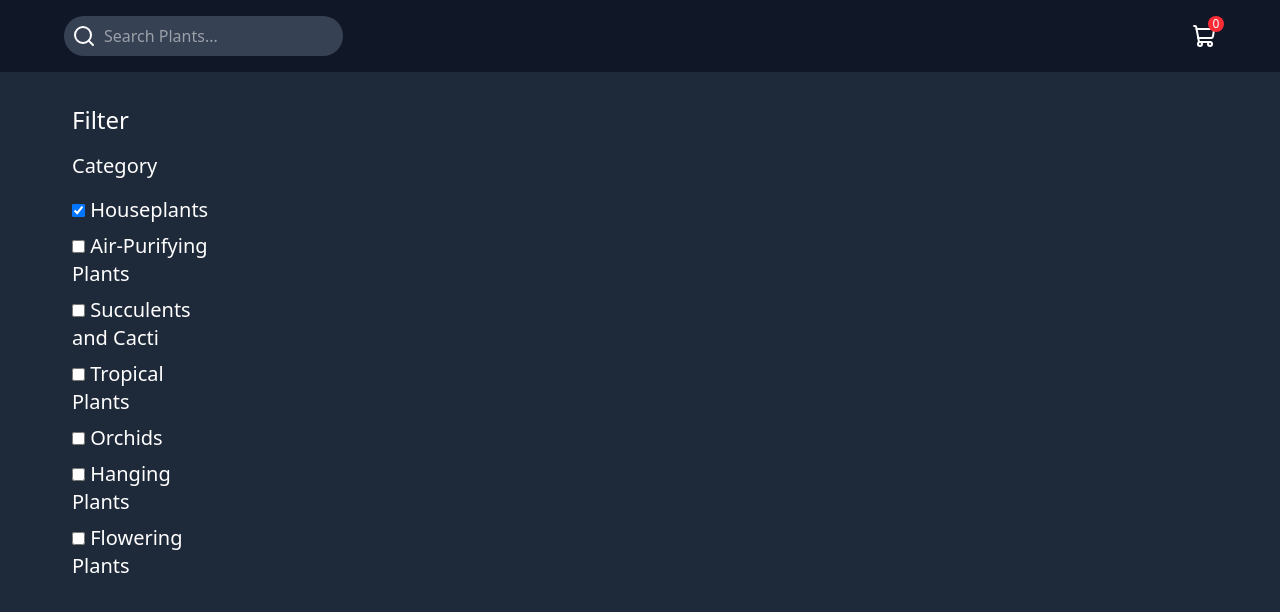
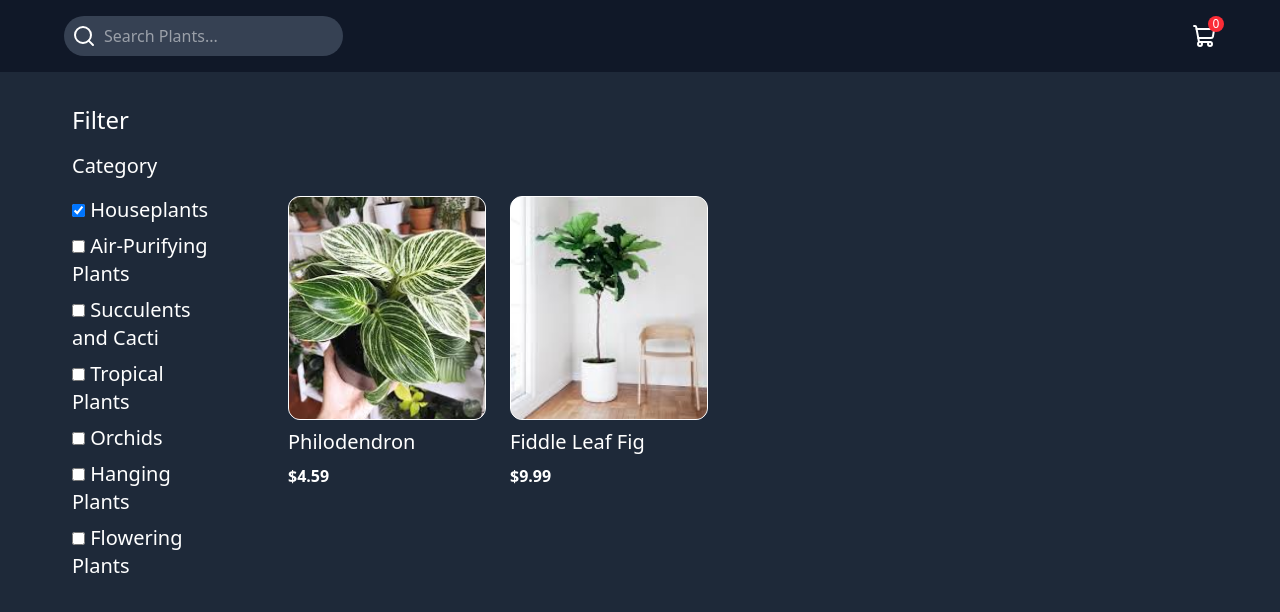
Before and after one commit to yu-yu-aung/plant-shop, a website built with Vite: page index.html in a window 1280 px wide. Both pictures are taken after a click on the checkbox "Houseplants". Built offline with nearby package versions, Linux system fonts and the light colour scheme.

Commit message:
Finishing debugging

```diff
--- a/index.html
+++ b/index.html
@@ -57,7 +57,7 @@
             </div>
             <div>
               <input type="checkbox" class="check" id="tropical-plant" />
-              <label for="tropical-plant">Tropical Plants</label>
+              <label for="tropical-plants">Tropical Plants</label>
             </div>
             <div>
               <input type="checkbox" class="check" id="orchids" />
--- a/src/handlers.js
+++ b/src/handlers.js
@@ -1,3 +1,5 @@
+import plants from "./plants.js";
+
 //Initialize cart item count
 let cartItemCount = 0;
 
@@ -27,30 +29,26 @@ export function updateCart(e) {
 }
 
 //function for filtering products
-export function filterProducts(searchInput, checkboxes, plantElements, plants) {
-  //get search input value
-  const searchInputValue = searchInput.value.trim().toLowerCase();
+export function filterProducts(searchInput, checkboxes, productsWrapper) {
+  const searchValue = searchInput.value.trim().toLowerCase();
 
-  //get selected categories
   const selectedCategories = Array.from(checkboxes)
     .filter((check) => check.checked)
     .map((check) => check.id.toLowerCase());
 
-  //Loop through all plant elements
+  const plantElements = productsWrapper.querySelectorAll(".item");
+
   Array.from(plantElements).forEach((plantElement, index) => {
     const plant = plants[index];
 
-    //Check if plant matches search input
-    const matchesSearch =
-      plant.name.toLowerCase().includes(searchInputValue) ||
-      plant.category.toLowerCase().includes(searchInputValue);
+    // normalize categories for comparison
+    const plantCategory = plant.category.toLowerCase();
 
-    //Check if plant matches selected categories
+    const matchesSearch = plant.name.toLowerCase().includes(searchValue);
     const matchesCategory =
       selectedCategories.length === 0 ||
-      selectedCategories.includes(plant.category);
+      selectedCategories.includes(plantCategory);
 
-    //Show or hide plants based on search
     if (matchesSearch && matchesCategory) {
       plantElement.classList.remove("hidden");
     } else {
--- a/src/init.js
+++ b/src/init.js
@@ -1,29 +1,24 @@
-import { updateCart, filterProducts } from "./handlers";
+import { filterProducts } from "./handlers";
 import plants from "./plants";
-import createPlantElements from "./createPlantElement";
+import createPlantElement from "./createPlantElement";
 
 const init = () => {
-  //Select DOM elements
   const productsWrapper = document.getElementById("products-wrapper");
-
-  //filter plants by category and search input
   const filterContainer = document.getElementById("filters-container");
   const searchInput = document.getElementById("search");
   const checkboxes = document.querySelectorAll(".check");
 
-  //Loop over plants and create an element
   plants.forEach((plant) => {
-    const plantElement = createPlantElements(plant);
+    const plantElement = createPlantElement(plant);
     productsWrapper.appendChild(plantElement);
   });
 
-  //Event listeners for filtering
-  filterContainer.addEventListener("change", () => {
-    filterProducts(searchInput, checkboxes, productsWrapper.children, plants);
-  });
-  searchInput.addEventListener("input", () => {
-    filterProducts(searchInput, checkboxes, productsWrapper.children, plants);
-  });
+  filterContainer.addEventListener("change", () =>
+    filterProducts(searchInput, checkboxes, productsWrapper)
+  );
+  searchInput.addEventListener("input", () =>
+    filterProducts(searchInput, checkboxes, productsWrapper)
+  );
 };
 
 export default init;
--- a/src/plants.js
+++ b/src/plants.js
@@ -2,91 +2,91 @@ const plants = [
   {
     name: "Red Rose Plant",
     image: "/images/red-rose.jpg",
-    category: "Flowering-Plants",
+    category: "flowering-plants",
     price: 2.59,
   },
   {
     name: "Peony",
     image: "/images/pain.jpg",
-    category: "Flowering-Plants",
+    category: "flowering-plants",
     price: 3.59,
   },
   {
     name: "Hydrangea",
     image: "/images/ywet-tuu.jpg",
-    category: "Flowering-Plants",
+    category: "flowering-plants",
     price: 5.59,
   },
   {
     name: "Peace Lily",
     image: "/images/peace_lily_1.jpg.webp",
-    category: "Air-Purifying-Plants",
+    category: "air-purifying-plants",
     price: 2.59,
   },
   {
     name: "Snake Plant",
     image: "/images/snake-plant.jpg",
-    category: "Air-Purifying-Plants",
+    category: "air-purifying-plants",
     price: 4.99,
   },
   {
     name: "Aloe Vera",
     image: "/images/aloe-vera.jpg",
-    category: "Succulents-and-Cacti",
+    category: "succulents-and-cacti",
     price: 3.49,
   },
   {
     name: "Orchid",
     image: "/images/orchid.jpg",
-    category: "Orchids",
+    category: "orchids",
     price: 6.99,
   },
   {
     name: "Spider Plant",
     image: "/images/spider-plant.jpg",
-    category: "Hanging-Plants",
+    category: "hanging-plants",
     price: 3.29,
   },
   {
     name: "Monstera Deliciosa",
     image: "/images/monstera.jpg",
-    category: "Tropical-Plants",
+    category: "tropical-plants",
     price: 8.49,
   },
   {
     name: "Jade Plant",
     image: "/images/jade-plant.jpg",
-    category: "Succulents-and-Cacti",
+    category: "succulents-and-cacti",
     price: 4.19,
   },
   {
     name: "Boston Fern",
     image: "/images/boston-fern.jpg",
-    category: "Hanging-Plants",
+    category: "hanging-plants",
     price: 5.25,
   },
   {
     name: "Lavender",
     image: "/images/lavender.jpg",
-    category: "Flowering-Plants",
+    category: "flowering-plants",
     price: 3.89,
   },
   {
     name: "Cactus",
     image: "/images/cactus.jpg",
-    category: "Succulents-and-Cacti",
+    category: "succulents-and-cacti",
     price: 2.99,
   },
   {
     name: "Philodendron",
     image: "/images/philodendron.jpg",
-    category: "Houseplants",
+    category: "house-plants",
     price: 4.59,
   },
   {
     name: "Fiddle Leaf Fig",
     image: "/images/fiddle-leaf-fig.jpg",
-    category: "Houseplants",
+    category: "house-plants",
     price: 9.99,
   },
 ];
```
